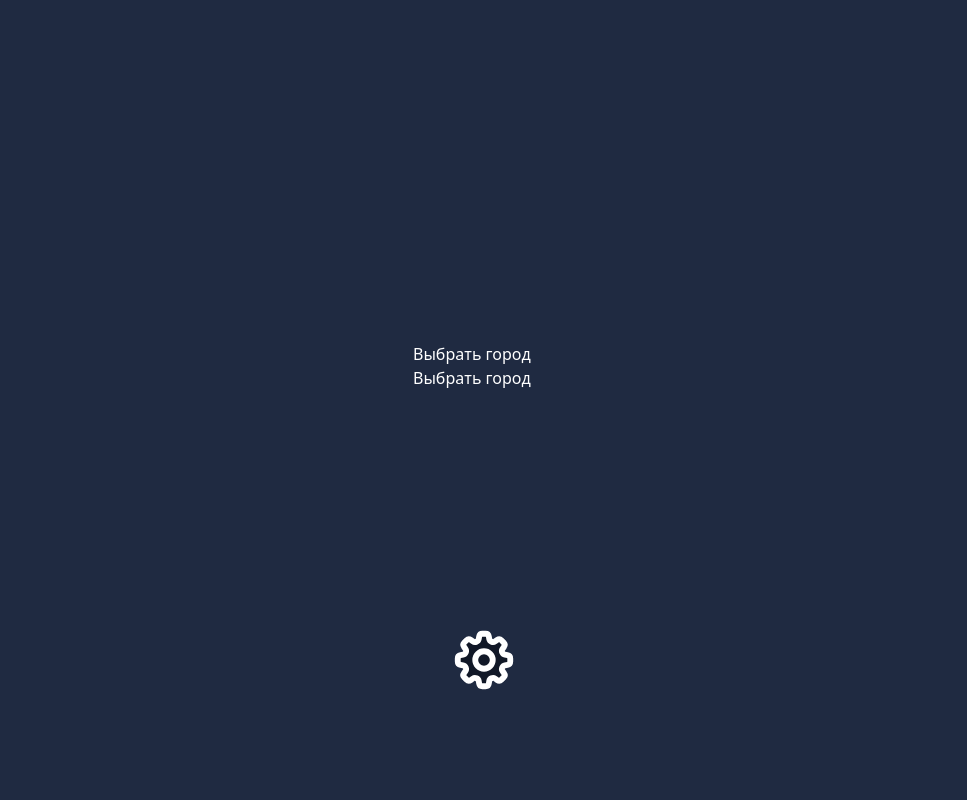
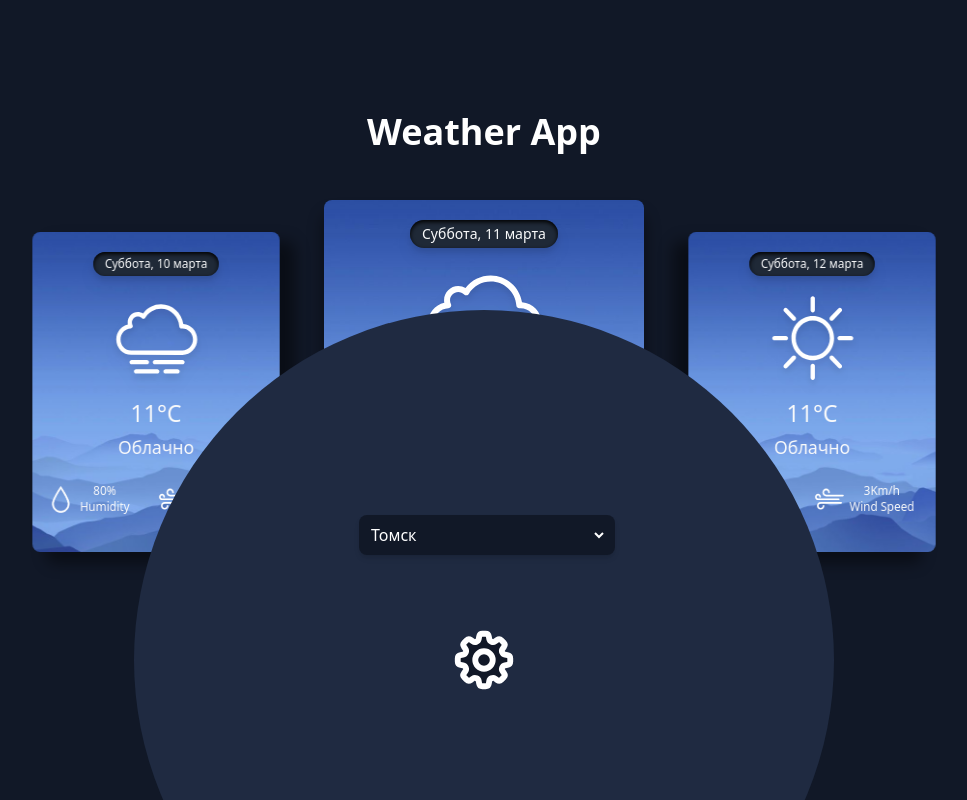
Before and after one commit to Innovavtion/weather, a React (Create React App) app: page / in a window 1280 px wide. Both pictures are taken after a click on the button 640 px from the left and 660 px from the top of the page. Shown: the whole page, without its empty margins (156-1123 px from the left). Built offline with nearby package versions, Linux system fonts and the light colour scheme.

Commit message:
update: menu css

```diff
--- a/src/components/menu/menu.tsx
+++ b/src/components/menu/menu.tsx
@@ -15,8 +15,40 @@ function Menu() {
         </button>
         <div className="menu-background"></div>
         <div className="menu-functional">
-          <div>Выбрать город</div>
-          <div>Выбрать город</div>
+          <select>
+            <option value="Tomsk">Томск</option>
+            <option value="Novosibirsk">Новосибирск</option>
+            <option value="Tomsk">Томск</option>
+            <option value="Novosibirsk">Новосибирск</option>
+            <option value="Tomsk">Томск</option>
+            <option value="Novosibirsk">Новосибирск</option>
+            <option value="Tomsk">Томск</option>
+            <option value="Novosibirsk">Новосибирск</option>
+            <option value="Tomsk">Томск</option>
+            <option value="Novosibirsk">Новосибирск</option>
+            <option value="Tomsk">Томск</option>
+            <option value="Novosibirsk">Новосибирск</option>
+            <option value="Tomsk">Томск</option>
+            <option value="Novosibirsk">Новосибирск</option>
+            <option value="Tomsk">Томск</option>
+            <option value="Novosibirsk">Новосибирск</option>
+            <option value="Tomsk">Томск</option>
+            <option value="Novosibirsk">Новосибирск</option>
+            <option value="Tomsk">Томск</option>
+            <option value="Novosibirsk">Новосибирск</option>
+            <option value="Tomsk">Томск</option>
+            <option value="Novosibirsk">Новосибирск</option>
+            <option value="Tomsk">Томск</option>
+            <option value="Novosibirsk">Новосибирск</option>
+            <option value="Tomsk">Томск</option>
+            <option value="Novosibirsk">Новосибирск</option>
+            <option value="Tomsk">Томск</option>
+            <option value="Novosibirsk">Новосибирск</option>
+            <option value="Tomsk">Томск</option>
+            <option value="Novosibirsk">Новосибирск</option>
+            <option value="Tomsk">Томск</option>
+            <option value="Novosibirsk">Новосибирск</option>
+          </select>
         </div>
       </div>
     </div>
--- a/src/index.css
+++ b/src/index.css
@@ -158,8 +158,17 @@ body {
   color: white;
   z-index: 1;
   top: 83%;
-  right: 45%;
+  right: 36%;
   visibility: hidden;
+}
+
+.menu-functional > select {
+  @apply bg-gray-900 w-64 rounded-lg border-8 border-transparent shadow-md font-medium cursor-pointer
+    outline-none;
+}
+
+.menu-functional > select > option {
+  @apply font-medium;
 }
 
 /* @keyframes menu-background-animation {
@@ -194,8 +203,8 @@ body {
 }
 
 .menu-checkbox:checked + .menu .menu-background {
-  transition-duration: 3.5s;
-  transform: scale(350);
+  transition-duration: 500ms;
+  transform: scale(14);
 }
 
 .menu-checkbox:not(:checked) + .menu .menu-background {
@@ -204,9 +213,14 @@ body {
 }
 
 .menu-checkbox:checked + .menu .menu-functional {
-  transition-duration: 750ms;
-  top: 40%;
+  transition-duration: 1000ms;
+  top: 70%;
   visibility: visible;
+}
+
+.menu-checkbox:not(:checked) + .menu .menu-functional {
+  transition-duration: 125ms;
+  visibility: hidden;
 }
 
 .button-icon {
```
